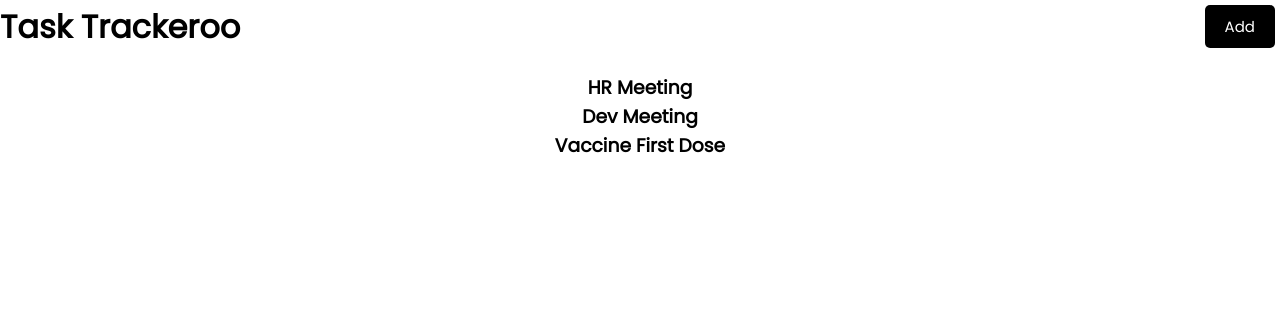
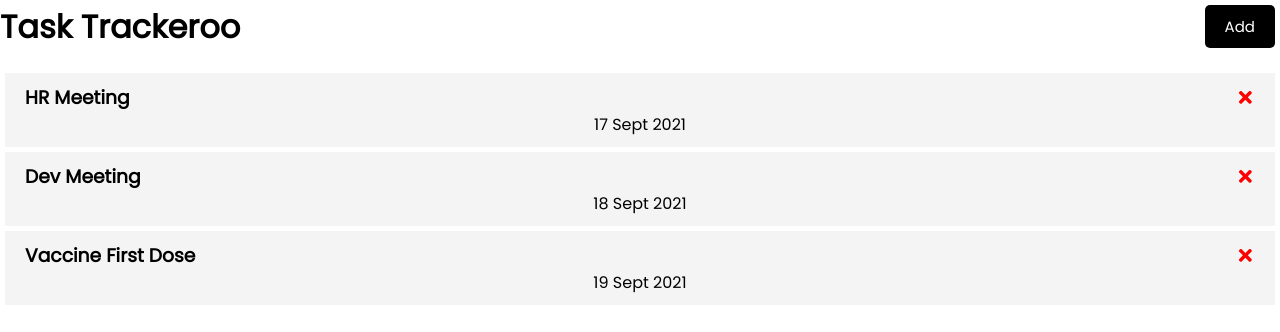
Before and after one commit to villanuevajamesfvillanueva/react-task-tracker, a React (Create React App) app: page / in a window 1280 px wide. Shown: the top 332 px of the page. Built offline with nearby package versions, Linux system fonts and the light colour scheme.

Commit message:
added react-icons dependency, added task component

```diff
--- a/package.json
+++ b/package.json
@@ -8,7 +8,8 @@
     "@testing-library/user-event": "^12.8.3",
     "react": "^17.0.2",
     "react-dom": "^17.0.2",
-    "react-scripts": "4.0.3",
+    "react-icons": "^4.2.0",
+    "react-scripts": "^4.0.3",
     "web-vitals": "^1.1.2"
   },
   "scripts": {
--- /dev/null
+++ b/src/components/Task.js
@@ -0,0 +1,13 @@
+import { FaTimes } from 'react-icons/fa';
+
+const Task = ({ task }) => {
+    return (
+        <div className='task'>
+            <h3>{task.text} <FaTimes style={{ color: 'red', cursor: 'pointer'}} />
+            </h3>
+            <p>{task.day}</p>
+        </div>
+    )
+}
+
+export default Task
--- a/src/components/Tasks.js
+++ b/src/components/Tasks.js
@@ -1,10 +1,12 @@
+import Task from './Task';
 
 const Tasks = ({ tasks }) => {
 
     return (
         <div>
             {tasks.map((task) => (
-                <h3 key={task.id}>{task.text}</h3>))}
+                <Task key={task.id} task={task}/>
+                ))}
         </div>
     )
 }
```
Also changed, not shown: 1 other file (tests, documents, lock files or other folders).
